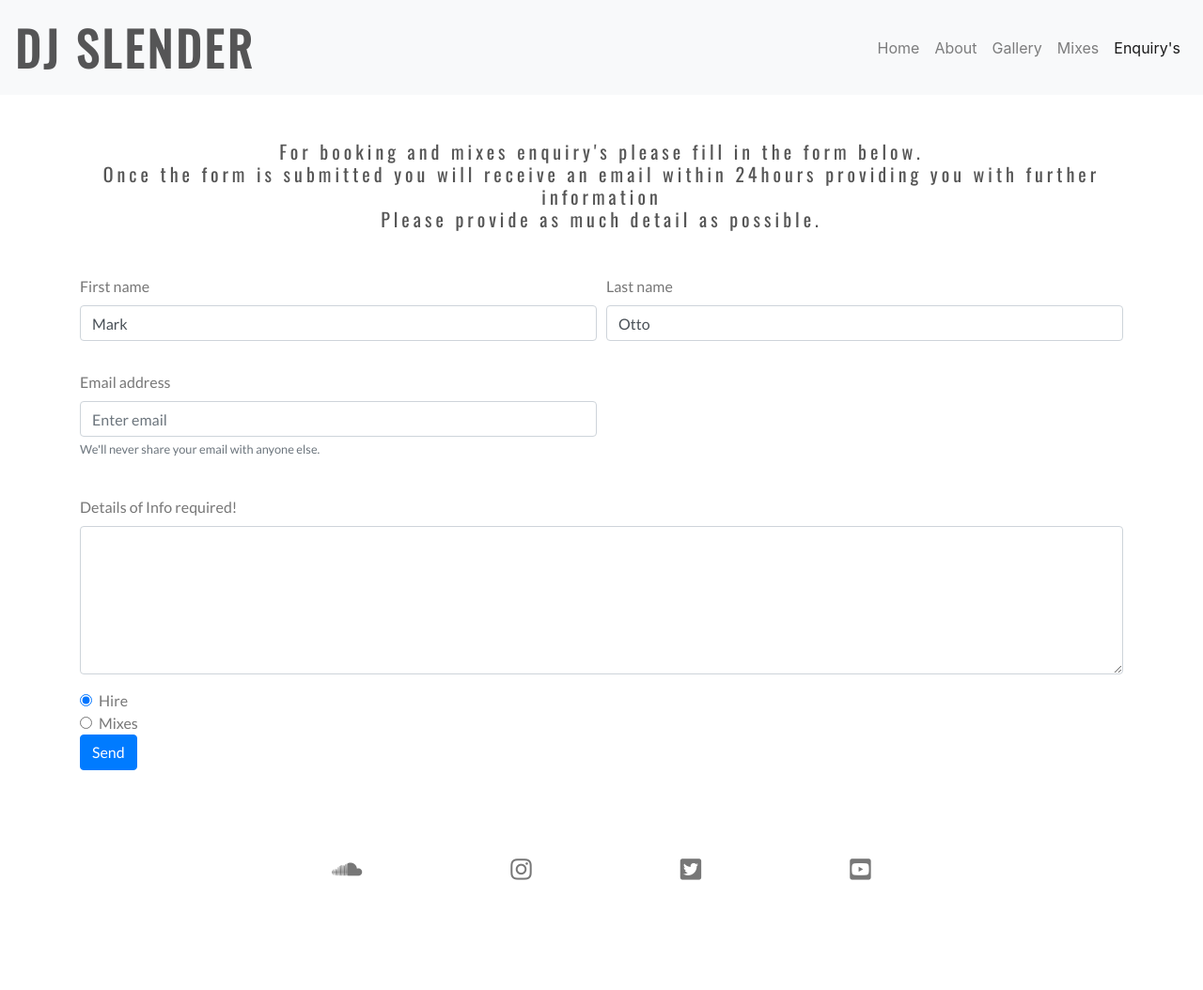
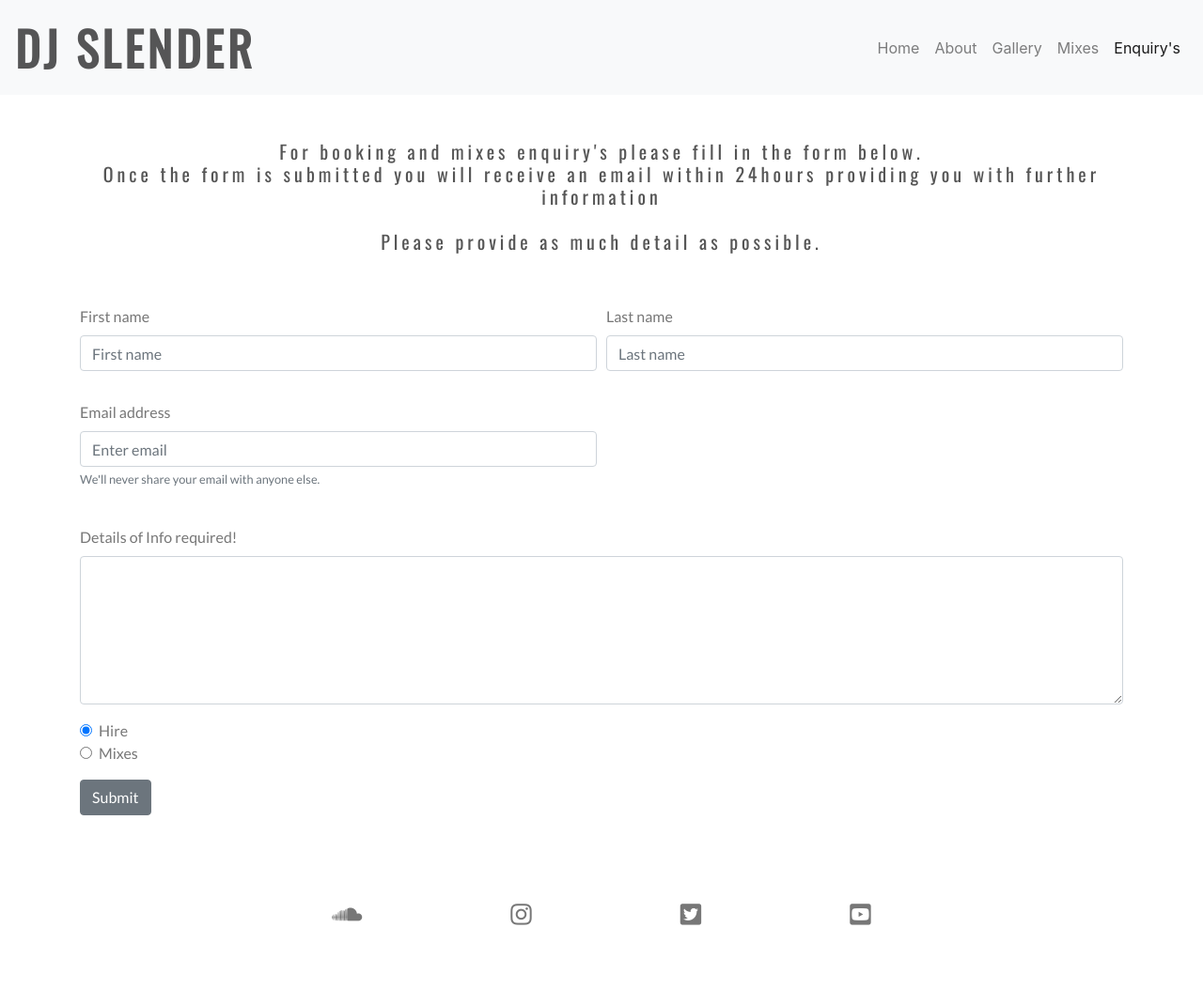
Before and after one commit to Code-Institute-Submissions/Milestone-Project-1-DJ-Slender-Website, a plain HTML site: page enquiries.html in a window 1280 px wide. Shown: the whole page at 94% size. Before the commit the page ends 1015 px from the top, so only its background shows below. Drawn offline with nearby package versions, Linux system fonts and the light colour scheme.

Commit message:
changed layout, amended submit button

```diff
--- a/enquiries.html
+++ b/enquiries.html
@@ -35,24 +35,29 @@
         </nav>
     </header>
     <div class="container text-center my-5">
-        <h5>For booking and mixes enquiry's please fill in the form below.<br>
-            Once the form is submitted you will receive an email within 24hours providing you with further information<br>
-            Please provide as much detail as possible.
-        </h5>
+        <div class="row">
+            <div class="col">
+                <h5>For booking and mixes enquiry's please fill in the form below.<br>
+                    Once the form is submitted you will receive an email within 24hours providing you with further information<br>
+                    <br>
+                    Please provide as much detail as possible.
+                </h5>
+    </div>
+        </div>
     </div>
 <div class="container">
  <form class=" needs-validation enquiries" novalidate>
   <div class="form-row">
     <div class="col-lg-6 mb-3">
       <label for="validationCustom01">First name</label>
-      <input type="text" class="form-control" id="validationCustom01" placeholder="First name" value="Mark" required>
+      <input type="text" class="form-control" id="validationCustom01" placeholder="First name" required>
       <div class="valid-feedback">
         Looks good!
       </div>
     </div>
     <div class="col-lg-6 mb-3">
       <label for="validationCustom02">Last name</label>
-      <input type="text" class="form-control" id="validationCustom02" placeholder="Last name" value="Otto" required>
+      <input type="text" class="form-control" id="validationCustom02" placeholder="Last name" required>
       <div class="form-group">
       </div>
     </div>
@@ -86,7 +91,9 @@
         </div>
       </div>
     </div>
-    <button class="btn btn-primary" type="submit">Send</button>
+    <div class="subtmit-button pt-3">
+    <button class="btn btn-secondary" type="submit">Submit</button>
+    </div>
   </fieldset>
 
 </form>
```
